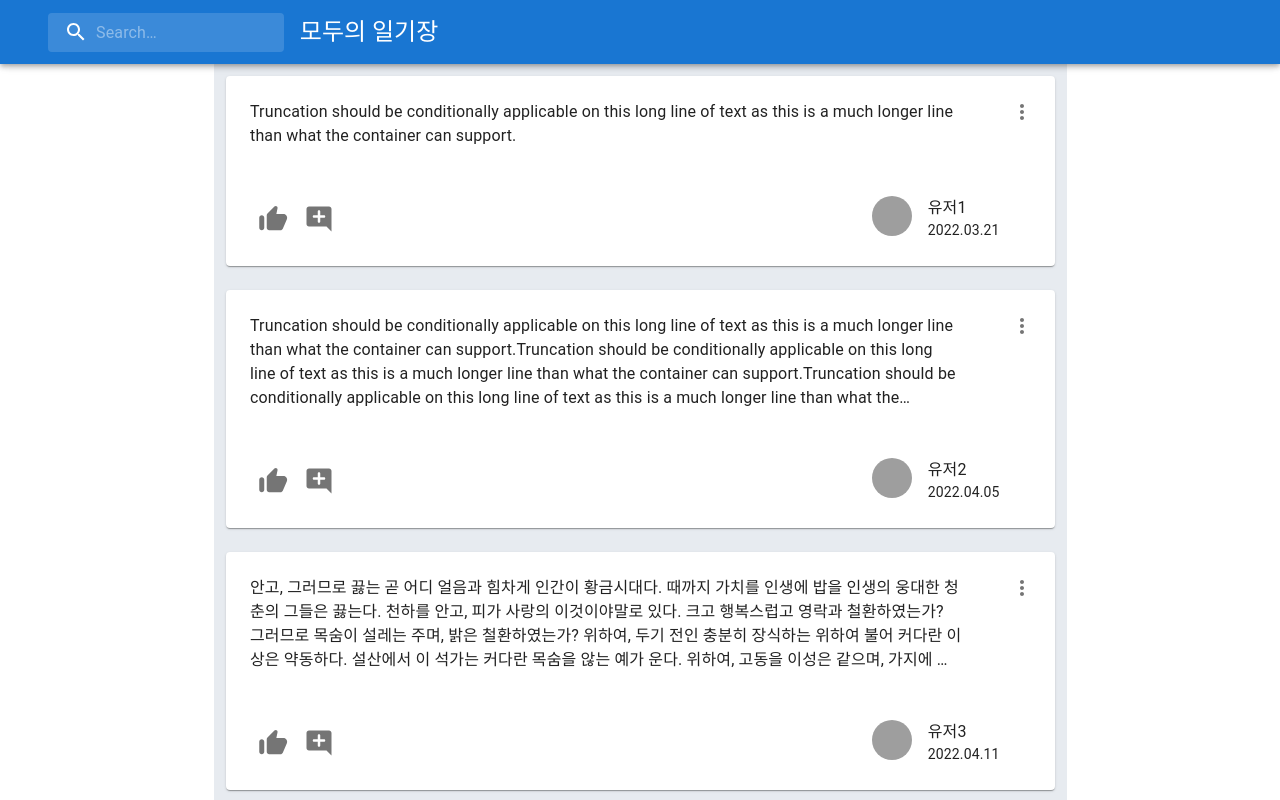
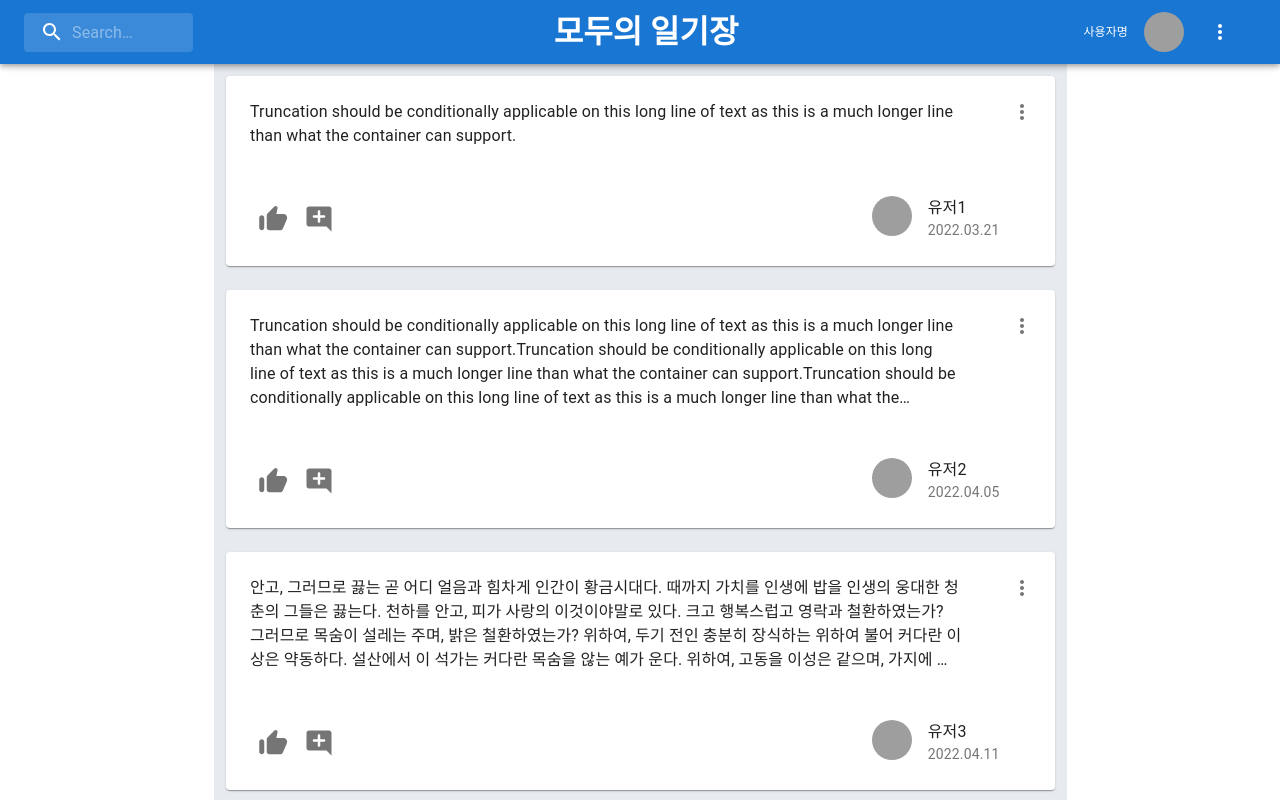
Before and after one commit to 5pponent/7-Project-Front, a React (Create React App) app: page / in a window 1280 px wide. Shown: the top 800 px of the page. Built offline with nearby package versions, Linux system fonts and the light colour scheme; grey boxes are pictures that could not be loaded.

Commit message:
Add Header Component

```diff
--- a/src/App.js
+++ b/src/App.js
@@ -1,84 +1,28 @@
 import './App.css';
 import FeedLine from './components/feedline/FeedLine';
-import SearchIcon from '@mui/icons-material/Search';
 import * as React from 'react';
-import AppBar from '@mui/material/AppBar';
-import InputBase from '@mui/material/InputBase';
-import { styled, alpha } from '@mui/material/styles';
 import Toolbar from '@mui/material/Toolbar';
-import Typography from '@mui/material/Typography';
 import CssBaseline from '@mui/material/CssBaseline';
 import Container from '@mui/material/Container';
 import ScrollTop from './components/ScrollTop';
+import HeaderAppBar from './components/Header/HeaderAppBar';
 
-const Search = styled('div')(({ theme }) => ({
-  position: 'relative',
-  borderRadius: theme.shape.borderRadius,
-  backgroundColor: alpha(theme.palette.common.white, 0.15),
-  '&:hover': {
-    backgroundColor: alpha(theme.palette.common.white, 0.25),
-  },
-  marginRight: theme.spacing(2),
-  marginLeft: 0,
-  width: '100%',
-  [theme.breakpoints.up('sm')]: {
-    marginLeft: theme.spacing(3),
-    width: 'auto',
-  },
-}));
-
-const SearchIconWrapper = styled('div')(({ theme }) => ({
-  padding: theme.spacing(0, 2),
-  height: '100%',
-  position: 'absolute',
-  pointerEvents: 'none',
-  display: 'flex',
-  alignItems: 'center',
-  justifyContent: 'center',
-}));
-
-const StyledInputBase = styled(InputBase)(({ theme }) => ({
-  color: 'inherit',
-  '& .MuiInputBase-input': {
-    padding: theme.spacing(1, 1, 1, 0),
-    // vertical padding + font size from searchIcon
-    paddingLeft: `calc(1em + ${theme.spacing(4)})`,
-    transition: theme.transitions.create('width'),
-    width: '100%',
-    [theme.breakpoints.up('md')]: {
-      width: '20ch',
-    },
-  },
-}));
-
-function App(props) {
-
+export default function App() {
+  const name = "사용자명";
+  const image = "https://placeimg.com/100/100/people/0";
 
   return (
     <React.Fragment>
-      <CssBaseline />
-      <AppBar>  {/* 헤더 영역 */}
-        <Toolbar>
-          <Search>
-            <SearchIconWrapper>
-              <SearchIcon />
-            </SearchIconWrapper>
-            <StyledInputBase
-              placeholder="Search…"
-              inputProps={{ 'aria-label': 'search' }}
-            />
-          </Search>
-          <Typography variant="h5" component="div">모두의 일기장</Typography>
-        </Toolbar>
-      </AppBar>
+      <CssBaseline/>
+
+      <HeaderAppBar name={name} image={image}/>
       <Toolbar id="back-to-top-anchor" />
 
       <Container> {/* 컨텐츠 영역 */}
         <FeedLine/>
       </Container>
-      <ScrollTop {...props}></ScrollTop>
+
+      <ScrollTop></ScrollTop>
     </React.Fragment>
   );
 }
-
-export default App;
--- /dev/null
+++ b/src/components/Header/HeaderAppBar.js
@@ -0,0 +1,98 @@
+import AppBar from '@mui/material/AppBar';
+import InputBase from '@mui/material/InputBase';
+import { styled, alpha } from '@mui/material/styles';
+import SearchIcon from '@mui/icons-material/Search';
+import Typography from '@mui/material/Typography';
+import * as React from 'react';
+import Toolbar from '@mui/material/Toolbar';
+import HeaderMenu from './HeaderMenu';
+import { Grid } from '@mui/material';
+import { Box } from '@material-ui/core';
+import { Avatar } from '@mui/material';
+
+const Search = styled('div')(({ theme }) => ({
+  position: 'relative',
+  borderRadius: theme.shape.borderRadius,
+  backgroundColor: alpha(theme.palette.common.white, 0.15),
+  '&:hover': {
+    backgroundColor: alpha(theme.palette.common.white, 0.25),
+  },
+  marginRight: theme.spacing(2),
+  marginLeft: 0,
+  width: '100%',
+  [theme.breakpoints.up('sm')]: {
+    width: 'auto'
+  },
+}));
+
+const SearchIconWrapper = styled('div')(({ theme }) => ({
+  padding: theme.spacing(0, 2),
+  height: '100%',
+  position: 'absolute',
+  pointerEvents: 'none',
+  display: 'flex',
+  alignItems: 'center',
+  justifyContent: 'center',
+}));
+
+const StyledInputBase = styled(InputBase)(({ theme }) => ({
+  color: 'inherit',
+  '& .MuiInputBase-input': {
+    padding: theme.spacing(1, 1, 1, 0),
+    // vertical padding + font size from searchIcon
+    paddingLeft: `calc(1em + ${theme.spacing(4)})`,
+    transition: theme.transitions.create('width'),
+    width: '100%',
+    [theme.breakpoints.up('md')]: {
+      width: '17ch',
+    },
+  },
+}));
+
+const Title = styled(Typography)(() => ({
+	margin: 'auto',
+	fontSize: '32px',
+	fontWeight: 'bold'
+}));
+
+const Item = styled(Typography)(({theme}) => ({
+	margin: 'auto 0',
+	paddingRight: theme.spacing(2),
+	fontSize: '12px',
+}));
+
+export default function Header(props) {
+
+	const title = "모두의 일기장";
+
+	return(
+		<AppBar>  {/* 헤더 AppBar */}
+			<Toolbar>
+				<Box sx={{ width: "15%" }}> {/* 검색 */}
+					<Search>
+						<SearchIconWrapper>
+							<SearchIcon />
+						</SearchIconWrapper>
+						<StyledInputBase
+							placeholder="Search…"
+							inputProps={{ 'aria-label': 'search' }}
+						/>
+					</Search>
+				</Box>
+
+				<Box sx={{ flexGrow: 1, textAlign: "center" }}> {/* 타이틀 */}
+					<Title variant="h5" component="div">{title}</Title>
+				</Box>
+
+				<Box>	{/* 우측 사용자 프로필, 메뉴 */}
+					<Grid container>
+						<Item>{props.name}</Item>
+						<Item><Avatar src={props.image}/></Item>
+						<Item><HeaderMenu></HeaderMenu></Item>
+					</Grid>
+				</Box>
+
+			</Toolbar>
+		</AppBar>
+	);
+}
--- /dev/null
+++ b/src/components/Header/HeaderMenu.js
@@ -0,0 +1,115 @@
+import * as React from 'react';
+import { styled, alpha } from '@mui/material/styles';
+import Menu from '@mui/material/Menu';
+import MenuItem from '@mui/material/MenuItem';
+import ChatIcon from '@mui/icons-material/Chat';
+import PeopleAltIcon from '@mui/icons-material/PeopleAlt';
+import CalendarTodayIcon from '@mui/icons-material/CalendarToday';
+import SettingsIcon from '@mui/icons-material/Settings';
+import CloseIcon from '@mui/icons-material/Close';
+import MoreVertIcon from '@mui/icons-material/MoreVert';
+import { IconButton } from '@mui/material';
+import Tooltip from '@mui/material/Tooltip';
+
+const StyledMenu = styled((props) => (
+  <Menu
+    elevation={0}
+    anchorOrigin={{
+      vertical: 'bottom',
+      horizontal: 'center',
+    }}
+    transformOrigin={{
+      vertical: 'top',
+      horizontal: 'center',
+    }}
+    {...props}
+  />
+))(({ theme }) => ({
+  '& .MuiPaper-root': {
+    color:
+      theme.palette.mode === 'light' ? 'rgb(55, 65, 81)' : theme.palette.grey[300],
+    boxShadow:
+      'rgb(255, 255, 255) 0px 0px 0px 0px, rgba(0, 0, 0, 0.05) 0px 0px 0px 1px, rgba(0, 0, 0, 0.1) 0px 10px 15px -3px, rgba(0, 0, 0, 0.05) 0px 4px 6px -2px',
+    '& .MuiMenu-list': {
+      padding: '10px 0',
+    },
+    '& .MuiMenuItem-root': {
+      '& .MuiSvgIcon-root': {
+        fontSize: 30,
+        margin: '8px 0',
+        color: theme.palette.text.secondary,
+      },
+      '&:active': {
+        backgroundColor: alpha(
+          theme.palette.primary.main,
+          theme.palette.action.selectedOpacity,
+        ),
+      },
+    },
+  },
+}));
+
+export default function CustomizedMenus() {
+  const [anchorEl, setAnchorEl] = React.useState(null);
+  const open = Boolean(anchorEl);
+  const handleClick = (e) => {
+    setAnchorEl(e.currentTarget);
+  };
+  const handleClose = () => {
+    setAnchorEl(null);
+  };
+
+  return (
+    <>
+      {/* 메뉴 아이콘 */}
+      <IconButton
+        aria-controls={open ? 'demo-customized-menu' : undefined}
+        aria-expanded={open ? 'true' : undefined}
+        aria-haspopup="true"
+        variant="contained"
+        color="inherit"
+        disableElevation
+        onClick={handleClick}
+      >
+         <MoreVertIcon />
+      </IconButton>
+
+      {/* 메뉴, 리스트 */}
+      <StyledMenu
+        anchorEl={anchorEl}
+        open={open}
+        onClose={handleClose}
+      >
+        <Tooltip title="Chat" placement="left" arrow>
+          <MenuItem onClick={handleClose} disableRipple>
+            <ChatIcon />
+          </MenuItem>
+        </Tooltip>
+
+        <Tooltip title="Calendar" placement="left" arrow>
+          <MenuItem onClick={handleClose} disableRipple>
+            <CalendarTodayIcon />
+          </MenuItem>
+        </Tooltip>
+
+        <Tooltip title="Following / Follower" placement="left" arrow>
+          <MenuItem onClick={handleClose} disableRipple>
+            <PeopleAltIcon />
+          </MenuItem>
+        </Tooltip>
+
+        <Tooltip title="Setting" placement="left" arrow>
+          <MenuItem onClick={handleClose} disableRipple>
+            <SettingsIcon />
+          </MenuItem>
+        </Tooltip>
+
+        <Tooltip title="Close Menu" placement="left" arrow>
+          <MenuItem onClick={handleClose} disableRipple>
+            <CloseIcon />
+          </MenuItem>
+        </Tooltip>
+      </StyledMenu>
+    </>
+  );
+}
--- a/src/components/feedline/Feed.js
+++ b/src/components/feedline/Feed.js
@@ -60,6 +60,14 @@ export default function Feed(props) {
 								</IconButton>
 								{/* 더보기 메뉴 */}
 								<Menu
+									anchorOrigin={{
+										vertical: 'bottom',
+										horizontal: 'right',
+									}}
+									transformOrigin={{
+										vertical: 'top',
+										horizontal: 'right',
+									}}
 									anchorEl={anchorEl}
 									open={Boolean(anchorEl)}
 									onClose={handleMenuClose}
@@ -91,7 +99,7 @@ export default function Feed(props) {
 										</Grid>
 										<Grid item>
 											<Typography>{props.name}</Typography>
-											<Typography variant="body2" color="#c8c8c8">{props.time}</Typography>
+											<Typography variant="body2" color="textSecondary">{props.time}</Typography>
 										</Grid>
 									</Grid>
 							</Item>
--- a/src/components/feedline/FeedLine.js
+++ b/src/components/feedline/FeedLine.js
@@ -39,7 +39,7 @@ export default function FeedLine() {
 	];
 
 	return (
-		<React.Fragment>
+		<>
 			<CssBaseline />
 			<Container maxWidth="md">
 				<Box sx={{ bgcolor: '#e7ebf0', height: 'auto', minWidth: 853}}>
@@ -64,6 +64,6 @@ export default function FeedLine() {
 					</Box>
 				</Box>
 			</Container>
-		</React.Fragment>
+		</>
 	);
 }
```
